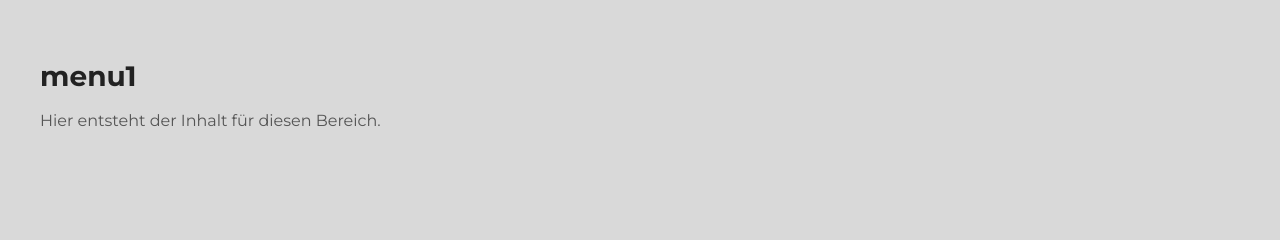
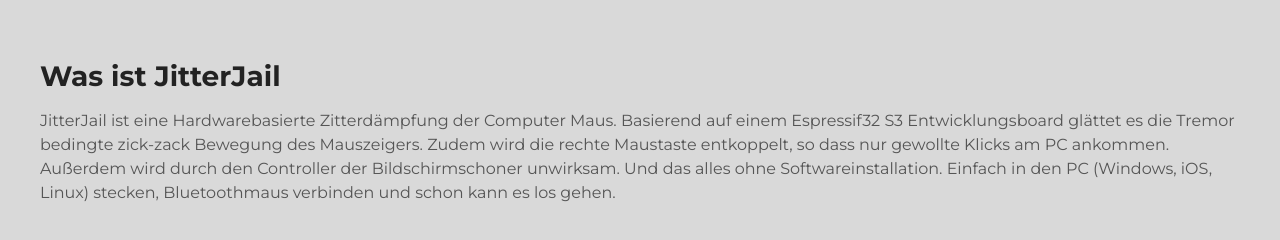
Before and after one commit to iixii-git/JitterJail, a plain HTML site: page menu1.html in a window 1280 px wide. Drawn offline with Linux system fonts and the light colour scheme.

Commit message:
Add files via upload

```diff
--- a/menu1.html
+++ b/menu1.html
@@ -35,7 +35,7 @@
   </style>
 </head>
 <body>
-  <h1>menu1</h1>
-  <p>Hier entsteht der Inhalt für diesen Bereich.</p>
+  <h1>Was ist JitterJail</h1>
+  <p>JitterJail ist eine Hardwarebasierte Zitterdämpfung der Computer Maus. Basierend auf einem Espressif32 S3 Entwicklungsboard glättet es die Tremor bedingte zick-zack Bewegung des Mauszeigers. Zudem wird die rechte Maustaste entkoppelt, so dass nur gewollte Klicks am PC ankommen. Außerdem wird durch den Controller der Bildschirmschoner unwirksam. Und das alles ohne Softwareinstallation. Einfach in den PC (Windows, iOS, Linux) stecken, Bluetoothmaus verbinden und schon kann es los gehen.</p>
 </body>
 </html>
```
Also changed, not shown: index.html (+1 -1 lines).
